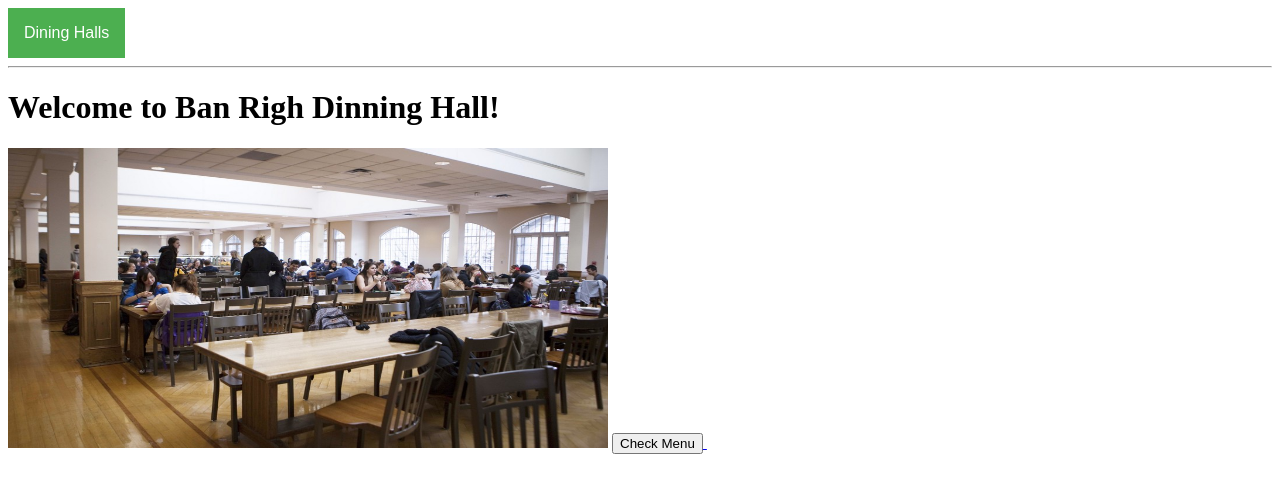
After one commit to MLHDegenerates/DiningHallApp, a Flask app: page /BanRight in a window 1280 px wide. The commit adds this page. Shown: the top 493 px of the page. Run offline with Flask 2, Linux system fonts and the light colour scheme.

Commit message:
remote-tracking branch 'origin/master' Test # Conflicts: #	app/templates/index.html

```diff
--- /dev/null
+++ b/app/templates/BanRight.html
@@ -0,0 +1,8 @@
+{% extends "base.html" %}
+{% block content %}
+<h1>Welcome to Ban Righ Dinning Hall!</h1>
+<img src="/static/BanRight.jpg" width=600 height=300>
+<a href="https://dining.queensu.ca/wp-content/uploads/2017/11/BRP3W5.htm">
+    <button type="button">Check Menu</button>
+</a>﻿
+{% endblock %}
--- a/app/templates/base.html
+++ b/app/templates/base.html
@@ -63,6 +63,7 @@
         <a href="/haadia">Haadia</a>
         <a href="/val">Val</a>
         <a href="/Leonard">Leonard</a>
+        <a href="/BanRight">Ban Righ Hall</a>
     </div>
 </div>
 <hr>
--- a/app/views.py
+++ b/app/views.py
@@ -54,5 +54,9 @@ def haadia():
 
 
 @app.route('/Leonard')
-def halls():
+def Leonard():
     return render_template("Leonard.html")
+
+@app.route('/BanRight')
+def BanRight():
+    return render_template("BanRight.html")
```
Also changed, not shown: app/static/BanRight.jpg (added).
